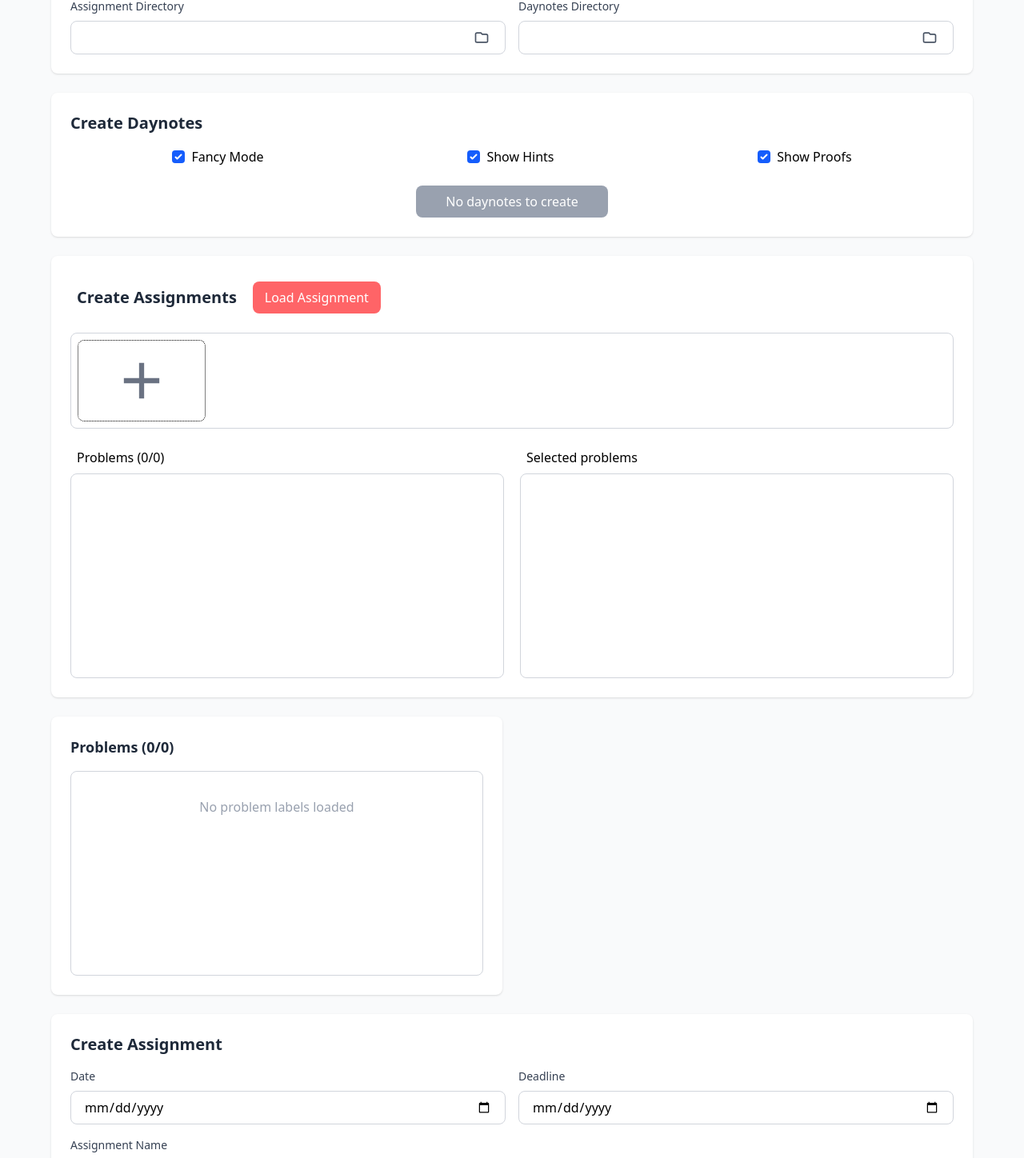
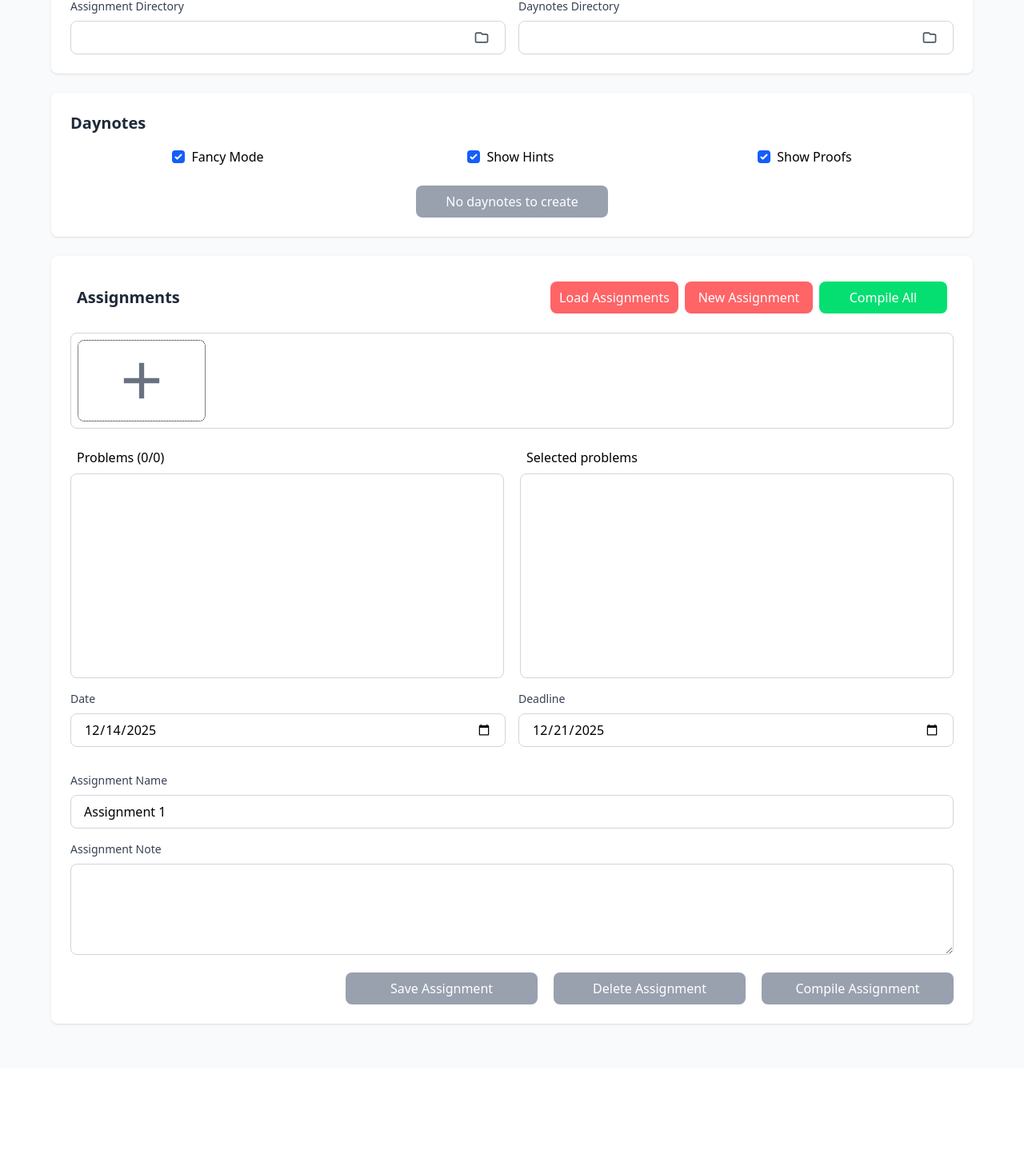
Before and after one commit to ChesterXXX/NoteCreator, a SvelteKit app: page / in a window 1280 px wide. Shown: the part 256-1704 px from the top of the page at 80% size. After the commit the page ends 1592 px from the top, so only its background shows below. Built offline with nearby package versions, Linux system fonts and the light colour scheme.

Commit message:
Assignment managemnt almost done

```diff
--- a/src-tauri/capabilities/default.json
+++ b/src-tauri/capabilities/default.json
@@ -7,6 +7,10 @@
   ],
   "permissions": [
     "core:default",
-    "dialog:allow-open"
+    "dialog:allow-ask",
+    "dialog:allow-confirm",
+    "dialog:allow-message",
+    "dialog:allow-open",
+    "dialog:allow-save"
   ]
 }
--- a/src-tauri/tauri.conf.json
+++ b/src-tauri/tauri.conf.json
@@ -13,8 +13,8 @@
 		"windows": [
 			{
 				"title": "Note Creator",
-				"width": 800,
-				"height": 600,
+				"width": 1024,
+				"height": 720,
 				"resizable": true,
 				"fullscreen": false
 			}
--- a/src/routes/+page.svelte
+++ b/src/routes/+page.svelte
@@ -1,7 +1,7 @@
 <script lang="ts">
 	import { onMount } from 'svelte';
 	import { invoke } from '@tauri-apps/api/core';
-	import { open } from '@tauri-apps/plugin-dialog';
+	import { open, confirm } from '@tauri-apps/plugin-dialog';
 	import { join } from '@tauri-apps/api/path';
 
 	const problemsJson = 'problems.json';
@@ -9,8 +9,8 @@
 
 	interface Problem {
 		daynote: number;
-		label: string;
-		refLabel: string;
+		shortLabel: string;
+		fullLabel: string;
 		problemType: string;
 	}
 
@@ -22,13 +22,18 @@
 		labels: string[];
 	}
 
-	let problemsJsonFile = $state('');
-	let assignmentsJsonFile = $state('');
-
-	let workingDir = $state('');
 	let typstFilePath = $state('');
 	let daynotesDir = $state('');
 	let assignmentsDir = $state('');
+
+	let workingDir = $state('');
+	const computeWorkingDir = async () => {
+		if (!typstFilePath) workingDir = '';
+		workingDir = await invoke<string>('get_parent_dir', { path: typstFilePath });
+	};
+
+	let problemsJsonFile = $derived(workingDir ? workingDir + problemsJson : '');
+	let assignmentsJsonFile = $derived(workingDir ? workingDir + assignmentsJson : '');
 
 	let problems = $state<Problem[]>([]);
 	let filteredProblems = $derived.by(() => {
@@ -42,12 +47,42 @@
 
 	let assignments = $state<Assignment[]>([]);
 
-	const emptyAssignmet = () => {
+	let creatingNewAssignment = $state(false);
+
+	let assignmentDateString = $state<string>('');
+	let assignmentDeadlineString = $state<string>('');
+	$effect(() => {
+		if (!draftAssignment) {
+			assignmentDateString = '';
+			assignmentDeadlineString = '';
+		} else {
+			assignmentDateString = Intl.DateTimeFormat('en-CA').format(draftAssignment.date);
+			assignmentDeadlineString = Intl.DateTimeFormat('en-CA').format(draftAssignment.deadline);
+		}
+	});
+	$effect(() => {
+		if (!draftAssignment) {
+			return;
+		} else {
+			if (assignmentDateString) {
+				const [y, m, d] = assignmentDateString.split('-').map(Number);
+				draftAssignment.date = new Date(y, m - 1, d);
+			}
+
+			if (assignmentDeadlineString) {
+				const [y, m, d] = assignmentDeadlineString.split('-').map(Number);
+				draftAssignment.deadline = new Date(y, m - 1, d);
+			}
+		}
+	});
+
+	const emptyAssignment = () => {
 		const today = new Date();
 		const deadlineDate = new Date(today);
 		deadlineDate.setDate(today.getDate() + 7);
+		const name = `Assignment ${assignments.length + 1}`;
 		return {
-			name: 'Assignment',
+			name: name,
 			date: today,
 			deadline: deadlineDate,
 			note: '',
@@ -55,11 +90,30 @@
 		} as Assignment;
 	};
 
-	let selectedAssignment = $state<Assignment>();
+	let selectedAssignmentIndex = $state<number | null>(null);
 
-	let draftAssignment = $derived.by(() => {
-		return structuredClone(selectedAssignment);
+	let draftAssignment = $state<Assignment>(emptyAssignment());
+	$effect(() => {
+		if (selectedAssignmentIndex === null) {
+			if (editingAssignment) {
+				draftAssignment.labels = selectedProblems.map((p) => p.fullLabel);
+			}
+		} else {
+			const selectedAssignment = assignments[selectedAssignmentIndex];
+			draftAssignment = {
+				...selectedAssignment,
+				labels: selectedProblems.map((p) => p.fullLabel)
+			};
+		}
 	});
+
+	const createNewAssignment = () => {
+		selectedAssignmentIndex = null;
+		selectedProblems = [];
+		draftAssignment = emptyAssignment();
+		editingAssignment = true;
+		creatingNewAssignment = true;
+	};
 
 	let daynotes = $state<number[]>([]);
 	let daynoteCount = $state(0);
@@ -74,20 +128,38 @@
 		daynotes_dir: string;
 	}
 
-	let date = $state('');
-	let deadline = $state('');
-	let assignmentName = $state('');
-	let assignmentNote = $state('');
-
 	let currentlyCompilingDaynote = $state(0);
 
 	let loadingAssignments = $state(false);
 	let compilingDaynotes = $state(false);
 	let loadingLabels = $state(false);
 	let editingAssignment = $state(false);
-	const isAnyLoading = $derived(
-		loadingLabels || compilingDaynotes || loadingAssignments || editingAssignment
-	);
+	const isAnyLoading = $derived(loadingLabels || compilingDaynotes || loadingAssignments);
+
+	const isAssignmentEdited = () => {
+		if (selectedAssignmentIndex === null) {
+			return editingAssignment;
+		} else {
+			const selectedAssignment = assignments[selectedAssignmentIndex];
+			return JSON.stringify(draftAssignment) !== JSON.stringify(selectedAssignment);
+		}
+	};
+
+	const confirmSave = async () => {
+		if (editingAssignment) {
+			if (isAssignmentEdited()) {
+				console.log('Assignment Edited');
+				const shouldSave = await confirm('You have unsaved changes. Do you want to save them?', {
+					title: 'Unsaved changes',
+					okLabel: 'Save',
+					cancelLabel: 'Discard'
+				});
+				editingAssignment = false;
+				creatingNewAssignment = false;
+				return shouldSave;
+			}
+		}
+	};
 
 	const splitRefLabel = (refLabel: string) => {
 		const match = refLabel.match(/^([^-]+)-(.*)$/)!;
@@ -102,7 +174,6 @@
 	const readProblemsJson = async () => {
 		if (workingDir) {
 			try {
-				problemsJsonFile = workingDir + problemsJson;
 				const data = await invoke<string>('read_file', { filePath: problemsJsonFile });
 				const jsonData: { daynote: number; 'ref-label': string }[] = JSON.parse(data);
 
@@ -112,8 +183,8 @@
 						const [problemType, problemLabel] = splitRefLabel(p['ref-label']);
 						return {
 							daynote: p.daynote,
-							label: problemLabel,
-							refLabel: p['ref-label'],
+							shortLabel: problemLabel,
+							fullLabel: p['ref-label'],
 							problemType: problemType
 						};
 					});
@@ -137,7 +208,6 @@
 		if (workingDir) {
 			loadingAssignments = true;
 			try {
-				assignmentsJsonFile = workingDir + assignmentsJson;
 				const data = await invoke<string>('read_file', { filePath: assignmentsJsonFile });
 				const jsonData = JSON.parse(data);
 
@@ -154,9 +224,82 @@
 				console.log('Assignments JSON not found or failed to parse ' + err);
 			}
 			loadingAssignments = false;
+			discardAssignment();
 		} else {
 			console.log('Working directory undetermined.');
 		}
+	};
+
+	const writeAssignmentsJson = async () => {
+		try {
+			const jsonAssignments = assignments.map((assignment) => {
+				return {
+					name: assignment.name,
+					date: {
+						year: assignment.date.getFullYear(),
+						month: assignment.date.getMonth(),
+						day: assignment.date.getDate()
+					},
+					deadline: {
+						year: assignment.deadline.getFullYear(),
+						month: assignment.deadline.getMonth(),
+						day: assignment.deadline.getDate()
+					},
+					note: assignment.note,
+					labels: assignment.labels
+				};
+			});
+			const jsonAssignments2 = assignments.map((assignment) => {
+				return {
+					...assignment,
+					date: {
+						year: assignment.date.getFullYear(),
+						month: assignment.date.getMonth(),
+						day: assignment.date.getDate()
+					},
+					deadline: {
+						year: assignment.deadline.getFullYear(),
+						month: assignment.deadline.getMonth(),
+						day: assignment.deadline.getDate()
+					}
+				};
+			});
+			const jsonData = JSON.stringify(jsonAssignments2);
+			const result = await invoke<string>('write_file', {
+				filePath: assignmentsJsonFile,
+				contents: jsonData
+			});
+			console.log('Successfully written assignments JSON : ' + result);
+		} catch (err) {
+			console.log('Error saving assignments to JSON : ' + err);
+		}
+	};
+
+	const saveAssignment = async () => {
+		if (selectedAssignmentIndex === null) {
+			if (editingAssignment) {
+				assignments.push(draftAssignment);
+				selectedAssignmentIndex = assignments.length - 1;
+				editingAssignment = false;
+				creatingNewAssignment = false;
+			}
+		} else {
+			assignments[selectedAssignmentIndex] = draftAssignment;
+		}
+		await writeAssignmentsJson();
+	};
+
+	const deleteAssignment = async () => {
+		assignments = assignments.filter((_, i) => i !== selectedAssignmentIndex);
+		discardAssignment();
+		await writeAssignmentsJson();
+	};
+
+	const discardAssignment = () => {
+		draftAssignment = emptyAssignment();
+		creatingNewAssignment = false;
+		editingAssignment = false;
+		selectedAssignmentIndex = null;
 	};
 
 	const toggleSelectedProblems = (problem: Problem) => {
@@ -165,14 +308,18 @@
 			: [...selectedProblems, problem];
 	};
 
-	const selectAssignment = (assignment: Assignment) => {
-		if (!editingAssignment) {
-			selectedAssignment = assignment;
-			selectedProblems = assignment.labels
-				.map((label) => problems.find((p) => p.refLabel === label))
+	const selectAssignment = async (index: number) => {
+		const shouldSave = await confirmSave();
+		if (shouldSave) {
+			await saveAssignment();
+		}
+		selectedAssignmentIndex = index;
+		editingAssignment = true;
+		const selectedAssignment = assignments[index];
+		selectedProblems = selectedAssignment.labels
+			.map((label) => problems.find((p) => p.fullLabel === label))
 			.filter((p): p is Problem => p !== undefined);
-			console.log(selectedAssignment);
-		}
+		console.log(`Selected ${selectedAssignment.name}`);
 	};
 
 	const toggleProblemFilter = (problemType: string) => {
@@ -183,18 +330,20 @@
 
 	onMount(async () => {
 		try {
-			const config = await invoke<Config>('read_config');
-			typstFilePath = config.typst_file_path;
-			if (typstFilePath) {
-				workingDir = await invoke<string>('get_parent_dir', { path: typstFilePath });
+			await readConfig();
+		} catch (err) {
+			console.log('Config not found!' + err);
 		}
-			assignmentsDir = config.assignment_dir;
-			daynotesDir = config.daynotes_dir;
+		try {
+			await readProblemsJson();
 		} catch (err) {
-			console.log('Config not found!');
+			console.log('Error reading Problems Json : ' + err);
 		}
-		await readProblemsJson();
+		try {
 			await readAssignmentsJson();
+		} catch (err) {
+			console.log('Error reading Assignments Json : ' + err);
+		}
 	});
 
 	const selectFile = async () => {
@@ -204,8 +353,9 @@
 		});
 		if (selected) {
 			typstFilePath = selected;
-			workingDir = await invoke<string>('get_parent_dir', { path: selected });
-			await saveConfig();
+			// workingDir = await invoke<string>('get_parent_dir', { path: selected });
+			await computeWorkingDir();
+			await writeConfig();
 			await readProblemsJson();
 		}
 	};
@@ -219,11 +369,19 @@
 			if (field === 'assignmentsDir') assignmentsDir = selected;
 			if (field === 'daynotesDir') daynotesDir = selected;
 
-			await saveConfig();
+			await writeConfig();
 		}
 	};
 
-	const saveConfig = async () => {
+	const readConfig = async () => {
+		const config = await invoke<Config>('read_config');
+		typstFilePath = config.typst_file_path;
+		await computeWorkingDir();
+		assignmentsDir = config.assignment_dir;
+		daynotesDir = config.daynotes_dir;
+	};
+
+	const writeConfig = async () => {
 		try {
 			await invoke('write_config', {
 				config: {
@@ -238,7 +396,7 @@
 		}
 	};
 
-	const createDaynotes = async () => {
+	const compileDaynotes = async () => {
 		compilingDaynotes = true;
 		for (const daynote of daynotes) {
 			currentlyCompilingDaynote = daynote;
@@ -263,9 +421,31 @@
 		compilingDaynotes = false;
 	};
 
-	const handleCreateAssignment = () => {
-		// Create assignment logic here
+	let compilingAssignment = $state(false);
+	const compileAssignment = async (assignmentIndex: number | null) => {
+		if (assignmentIndex) {
+			compilingAssignment = true;
+			const selectedAssignment = assignments[assignmentIndex];
+			let outputFile = `${selectedAssignment.name}.pdf`;
+			try {
+				const args = [
+					`fancy-mode=${fancyMode}`,
+					`show-hints=${showHints}`,
+					`show-proofs=${showProofs}`,
+					`assignment-index=${assignmentIndex}`
+				];
+				const result = await invoke('compile_typst', {
+					inputFile: typstFilePath,
+					outputFile: await join(assignmentsDir, outputFile),
+					args: args
+				});
+				console.log(`Successfully compiled assignment : ${outputFile} ` + result);
+			} catch (err) {
+				console.error('Error compiling assignment : ', err);
+			}
+		}
 	};
+
 	const loadLabelsFromTypst = async () => {
 		loadingLabels = true;
 		try {
@@ -392,7 +572,7 @@
 
 		<!-- Daynote Compilation -->
 		<div class="bg-white rounded-lg shadow p-6 mb-6">
-			<h2 class="text-xl font-semibold text-gray-800 mb-4">Create Daynotes</h2>
+			<h2 class="text-xl font-semibold text-gray-800 mb-4">Daynotes</h2>
 			<div class="flex justify-around">
 				<label class="flex items-center gap-2 cursor-pointer">
 					<input type="checkbox" bind:checked={fancyMode} class="h-4 w-4 rounded-sm" />
@@ -412,7 +592,7 @@
 
 			<div class="flex gap-3 mt-6 justify-center">
 				<button
-					onclick={createDaynotes}
+					onclick={compileDaynotes}
 					disabled={isAnyLoading || daynoteCount === 0}
 					class="px-6 py-2 bg-green-500 min-w-60 text-white rounded-lg hover:bg-green-600 transition disabled:bg-gray-400"
 				>
@@ -430,25 +610,42 @@
 
 		<!-- Assignment Creation -->
 		<div class="bg-white rounded-lg shadow p-6 mb-6 flex flex-col gap-4">
-			<div class="flex items-center p-2">
+			<div class="flex items-center justify-between p-2">
 				<span class="text-xl flex items-center h-10 font-semibold text-gray-800 mr-5"
-					>Create Assignments</span
+					>Assignments</span
 				>
+				<!-- Assignment load, new, compile all buttons -->
+				<div class="flex justify-end gap-2">
 					<button
 						type="button"
 						onclick={readAssignmentsJson}
 						disabled={isAnyLoading}
 						class="h-10 bg-red-400 min-w-40 text-white rounded-lg hover:bg-green-600 transition disabled:bg-gray-400"
-					aria-label="Load assignments">Load Assignment</button
+						aria-label="Load assignments">Load Assignments</button
+					>
+					<button
+						type="button"
+						onclick={createNewAssignment}
+						disabled={isAnyLoading || creatingNewAssignment}
+						class="h-10 bg-red-400 min-w-40 text-white rounded-lg hover:bg-green-600 transition disabled:bg-gray-400"
+						aria-label="Load assignments">New Assignment</button
+					>
+					<button
+						type="button"
+						disabled={isAnyLoading}
+						class="h-10 bg-green-400 min-w-40 text-white rounded-lg hover:bg-green-600 transition disabled:bg-gray-400"
+						aria-label="Load assignments">Compile All</button
 					>
 				</div>
+			</div>
+			<!-- List of assignments -->
 			<div class="flex overflow-x-auto h-30 w-full border border-gray-300 rounded-lg gap-2 p-2">
-				{#each assignments as assignment}
+				{#each assignments as assignment, index}
 					<button
 						type="button"
 						class="flex flex-col items-center p-2 border-dotted border rounded-lg min-w-40 cursor-pointer gap-1 hover:bg-amber-100"
-						class:bg-red-100={assignment === selectedAssignment}
-						onclick={() => selectAssignment(assignment)}
+						class:bg-red-100={index === selectedAssignmentIndex}
+						onclick={() => selectAssignment(index)}
 					>
 						<span>{assignment.name}</span>
 						<span class="font-thin text-xs text-green-500"
@@ -467,13 +664,16 @@
 						>
 					</button>
 				{/each}
+				<!-- Add assignment svg -->
 				<div
 					class="flex flex-col items-center p-2 border-dotted border rounded-lg min-w-40 cursor-pointer gap-1 hover:bg-amber-100"
 				>
 					<button
 						type="button"
-						class="p-1 text-gray-500 w-full h-full flex justify-center hover:text-gray-600 transition"
-						aria-label="New"
+						onclick={createNewAssignment}
+						disabled={creatingNewAssignment}
+						class="p-1 text-gray-500 w-full h-full flex justify-center hover:text-gray-600 transition cursor-pointer"
+						aria-label="New Assignment"
 					>
 						<svg
 							xmlns="http://www.w3.org/2000/svg"
@@ -486,7 +686,9 @@
 					</button>
 				</div>
 			</div>
+			<!-- List of problems -->
 			<div class="flex gap-5">
+				<!-- All problems -->
 				<div class="flex-1/2">
 					<div class="p-2 h-10 flex justify-between">
 						<span>Problems ({filteredProblems.length}/{problems.length})</span>
@@ -495,11 +697,11 @@
 								<button
 									type="button"
 									onclick={() => toggleProblemFilter(problemType)}
-									class="border-0 hover:bg-gray-400 rounded-sm p-2 flex items-center cursor-pointer"
+									class="border-0 hover:bg-gray-400 rounded-sm p-1 flex items-center cursor-pointer"
 									class:bg-gray-200={!selectedProblemTypes.includes(problemType)}
 									class:bg-blue-300={selectedProblemTypes.includes(problemType)}
 								>
-									<span class="text-xs"
+									<span class="text-[8pt]"
 										>{problemType} ({problems.filter((p) => p.problemType == problemType)
 											.length})</span
 									>
@@ -523,12 +725,13 @@
 									<span class="text-xs font-thin">Type: {problem.problemType}</span>
 								</div>
 								<div class="mt-1 flex">
-									<span>{problem.label}</span>
+									<span>{problem.shortLabel}</span>
 								</div>
 							</button>
 						{/each}
 					</div>
 				</div>
+				<!-- Selected problems -->
 				<div class="flex-1/2">
 					<div class="p-2 h-10">
 						<span>Selected problems</span>
@@ -547,62 +750,21 @@
 									<span class="text-xs font-thin">Type: {problem.problemType}</span>
 								</div>
 								<div class="mt-1 flex">
-									<span>{problem.label}</span>
+									<span>{problem.shortLabel}</span>
 								</div>
 							</button>
 						{/each}
 					</div>
 				</div>
 			</div>
-		</div>
-
-		<!-- Lists Section -->
-		<div class="grid grid-cols-2 gap-6 mb-6">
-			<!-- Available Labels -->
-			<div class="bg-white rounded-lg shadow p-6">
-				<h3 class="text-lg font-semibold text-gray-800 mb-4">
-					Problems ({filteredProblems.length}/{problems.length})
-				</h3>
-				<div class="border border-gray-300 rounded-lg h-64 overflow-y-auto">
-					{#if problems.length > 0}
-						<ul class="divide-y">
-							{#each problems as daynote}
-								<!-- {#if daynote[1].length > 0}
-									{#each daynote[1] as problem}
-										<li>
-											<button
-												type="button"
-												onclick={() => toggleSelectedProblems(problem)}
-												class="w-full text-left p-2 flex flex-col focus:outline-none"
-												class:bg-gray-200={selectedProblems.includes(problem)}
-												class:hover:bg-gray-100={!selectedProblems.includes(problem)}
-												class:hover:bg-gray-300={selectedProblems.includes(problem)}
-											>
-												<span class="text-xs text-gray-400">Daynote {daynote[0]}</span>
-												<span>{problem}</span>
-											</button>
-										</li>
-									{/each}
-								{/if} -->
-							{/each}
-						</ul>
-					{:else}
-						<div class="px-4 py-8 text-center text-gray-400">No problem labels loaded</div>
-					{/if}
-				</div>
-			</div>
-		</div>
-
-		<!-- Assignment Form -->
-		<div class="bg-white rounded-lg shadow p-6">
-			<h2 class="text-xl font-semibold text-gray-800 mb-4">Create Assignment</h2>
+			<!-- Assignment dates -->
 			<div class="grid grid-cols-2 gap-4 mb-4">
 				<div>
 					<label for="date" class="block text-sm font-medium text-gray-700 mb-2">Date</label>
 					<input
 						id="date"
 						type="date"
-						value={date}
+						bind:value={assignmentDateString}
 						class="w-full px-4 py-2 border border-gray-300 rounded-lg focus:ring-2 focus:ring-blue-500 focus:border-transparent"
 					/>
 				</div>
@@ -612,44 +774,63 @@
 					<input
 						id="deadline"
 						type="date"
-						value={deadline}
+						bind:value={assignmentDeadlineString}
 						class="w-full px-4 py-2 border border-gray-300 rounded-lg focus:ring-2 focus:ring-blue-500 focus:border-transparent"
 					/>
 				</div>
 			</div>
-
-			<div class="mb-4">
+			<!-- Assignment name -->
+			<div class="">
 				<label for="assignmentName" class="block text-sm font-medium text-gray-700 mb-2"
 					>Assignment Name</label
 				>
 				<input
 					type="text"
-					value={assignmentName}
+					bind:value={draftAssignment.name}
 					class="w-full px-4 py-2 border border-gray-300 rounded-lg focus:ring-2 focus:ring-blue-500 focus:border-transparent"
 				/>
 			</div>
-
-			<div class="mb-6">
+			<!-- Assignment note -->
+			<div class="">
 				<label for="assignmentNote" class="block text-sm font-medium text-gray-700 mb-2"
 					>Assignment Note</label
 				>
 				<textarea
 					id="assignmentNote"
-					onchange={(e) => (assignmentNote = e.currentTarget.value)}
-					oninput={(e) => (assignmentNote = e.currentTarget.value)}
+					bind:value={draftAssignment.note}
 					rows="4"
 					class="w-full px-4 py-2 border border-gray-300 rounded-lg focus:ring-2 focus:ring-blue-500
 					focus:border-transparent"
 				>
 				</textarea>
 			</div>
-
+			<!-- Save and Compile -->
+			<div class="flex justify-end gap-5">
 				<button
-				onclick={handleCreateAssignment}
-				class="px-6 py-2 bg-green-500 text-white rounded-lg hover:bg-green-600 transition"
+					id="saveAssignment"
+					onclick={saveAssignment}
+					disabled={!isAssignmentEdited()}
+					class="px-6 py-2 bg-blue-500 min-w-60 text-white rounded-lg hover:bg-blue-600 transition disabled:bg-gray-400 cursor-pointer"
 				>
-				Create Assignment
+					Save Assignment
+				</button>
+				<button
+					id="deleteAssignment"
+					onclick={creatingNewAssignment ? discardAssignment : deleteAssignment}
+					disabled={!creatingNewAssignment && selectedAssignmentIndex === null}
+					class="px-6 py-2 bg-blue-500 min-w-60 text-white rounded-lg hover:bg-blue-600 transition disabled:bg-gray-400 cursor-pointer"
+				>
+					{creatingNewAssignment ? 'Discard Assignment' : 'Delete Assignment'}
+				</button>
+				<button
+					id="compileAssignment"
+					disabled={selectedAssignmentIndex === null}
+					onclick={() => compileAssignment(selectedAssignmentIndex)}
+					class="px-6 py-2 bg-blue-500 min-w-60 text-white rounded-lg hover:bg-blue-600 transition disabled:bg-gray-400 cursor-pointer"
+				>
+					Compile Assignment
 				</button>
 			</div>
 		</div>
 	</div>
+</div>
```
Also changed, not shown: 1 other file (tests, documents, lock files or other folders). Lines whose indentation alone changed are shown as unchanged.
